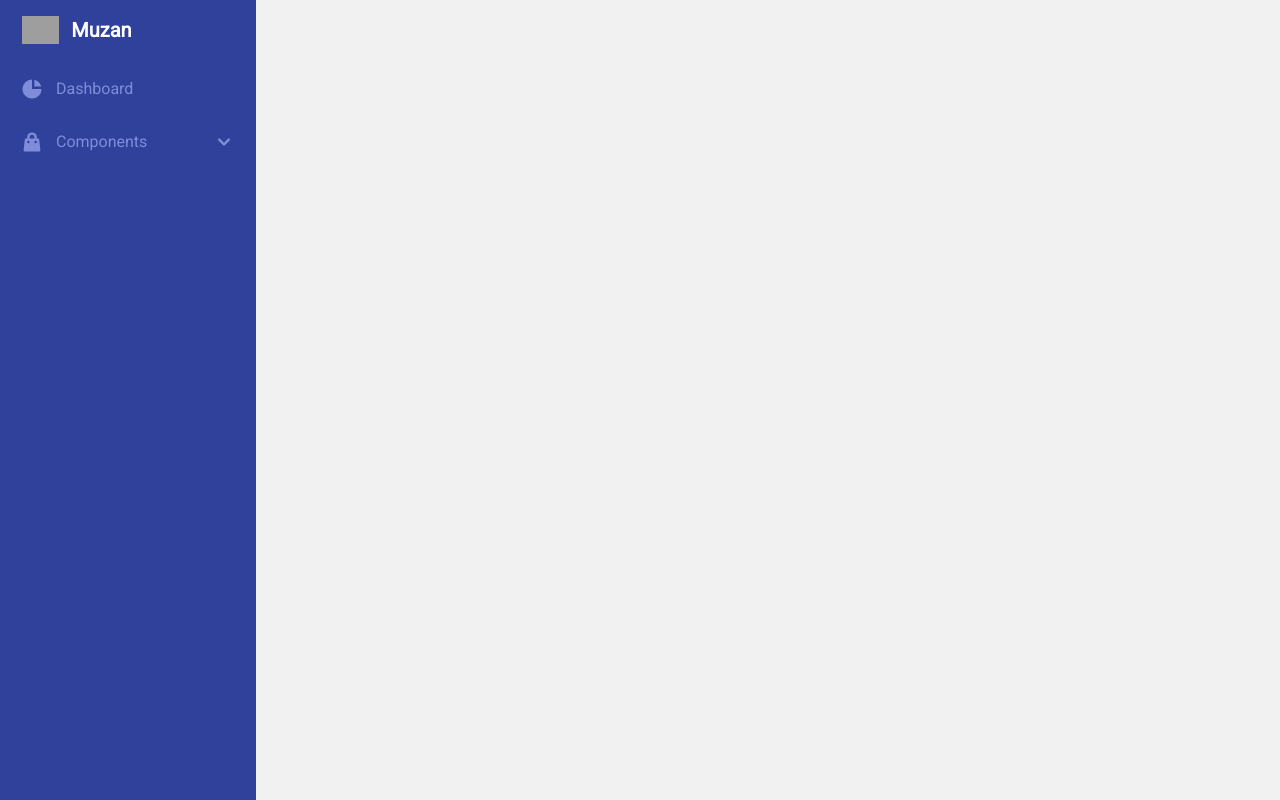
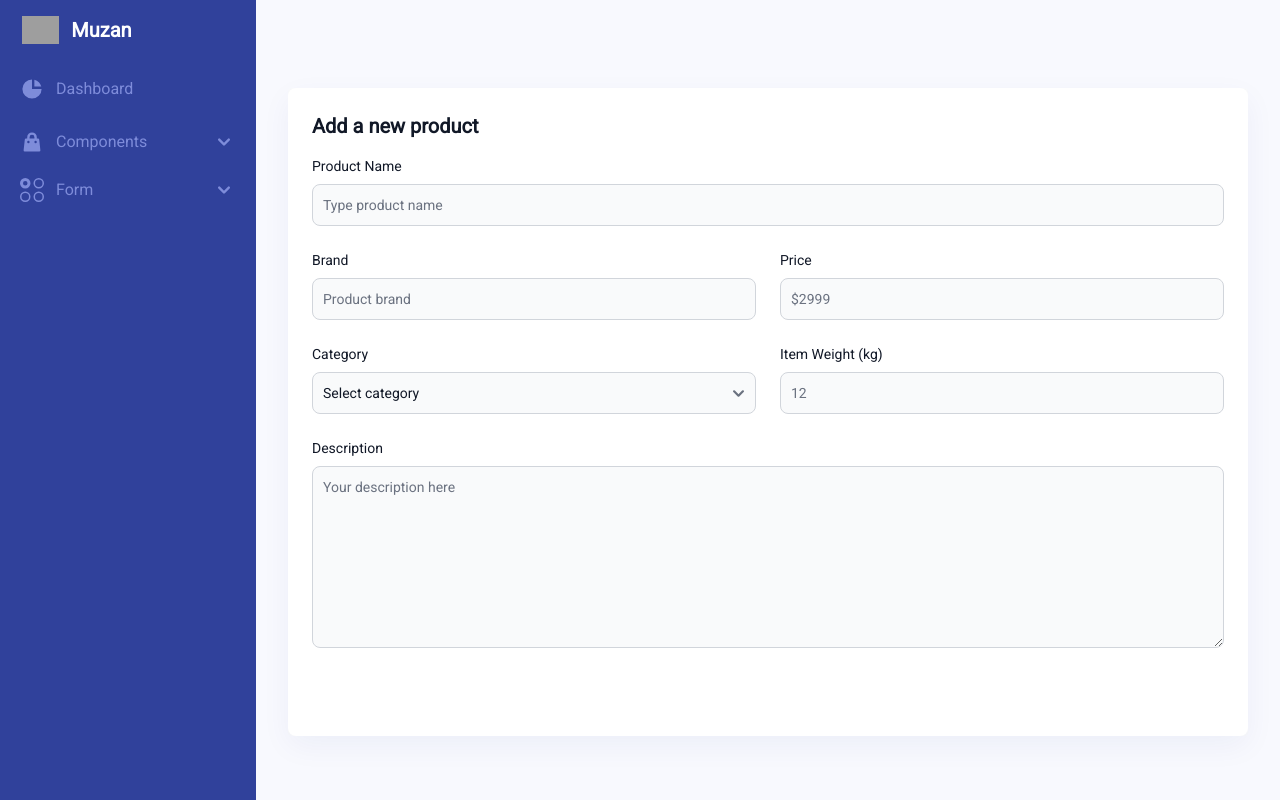
Before and after one commit to Muhammadzaenalrizki/Tea, a Vue app: page /forms in a window 1280 px wide. Built offline with nearby package versions, Linux system fonts and the light colour scheme; grey boxes are pictures that could not be loaded; a web font is replaced by a local one.

Commit message:
+update sidebar,+forms

```diff
--- a/src/assets/main.css
+++ b/src/assets/main.css
@@ -23,6 +23,6 @@ font-family: 'Roboto', sans-serif;
       @apply bg-white rounded-lg text-[#7e8cda];
     }
     .tea-card{
-      @apply p-6 bg-white border  border-gray-200 rounded-lg  dark:bg-gray-800 dark:border-gray-700 shadow-my;
+      @apply p-6 bg-white  rounded-lg  dark:bg-gray-800 dark:border-gray-700 shadow-my;
     }
   }
--- a/src/router/index.js
+++ b/src/router/index.js
@@ -2,6 +2,7 @@ import { createRouter, createWebHistory } from "vue-router";
 import Dashboard from "../views/admin/Dashboard.vue";
 import Alert from "../views/admin/Alert.vue";
 import Button from "../views/admin/Button.vue";
+import Forms from "../views/admin/Forms.vue";
 
 const router = createRouter({
   history: createWebHistory("/"), //test_v
@@ -14,14 +15,19 @@ const router = createRouter({
       component: Dashboard,
     },
     {
-      path: "/alert",
+      path: "/alerts",
       name: "alert",
       component: Alert,
     },
     {
-      path: "/button",
+      path: "/buttons",
       name: "button",
       component: Button,
+    },
+    {
+      path: "/forms",
+      name: "forms",
+      component: Forms,
     },
   ],
   linkActiveClass: "active-menu",
--- a/src/views/admin/Alert.vue
+++ b/src/views/admin/Alert.vue
@@ -3,8 +3,8 @@
         <div class="grid grid-cols-1 gap-1 mb-4">
             <Card>
 
-                <div>
-                    <h3 class="title-component ">Default alert</h3>
+                <h3 class="title-component ">Default alert</h3>
+                <div >
                     <DefaultAlertVue class="text-blue-800 bg-blue-50"> <span class="font-medium">Info alert!</span> Change a
                         few things up and try submitting again.</DefaultAlertVue>
                     <DefaultAlertVue class="text-red-800 bg-red-50"> <span class="font-medium">Info alert!</span> Change a
--- a/src/views/admin/Button.vue
+++ b/src/views/admin/Button.vue
@@ -4,7 +4,7 @@
             <Card>
                 <!-- default buttons -->
                 <h3 class="title-component">Default buttons</h3>
-                <div class="flex">
+                <div class="flex flex-wrap">
                     <button type="button" class="default-button bg-blue-500 text-white hover:bg-blue-700">Default</button>
                     <button type="button" class="default-button bg-red-500 text-white hover:bg-red-700">Default</button>
                     <button type="button" class="default-button bg-green-500 text-white hover:bg-green-700">Default</button>
--- /dev/null
+++ b/src/views/admin/Forms.vue
@@ -0,0 +1,65 @@
+<template>
+    <div>
+        <div class="grid grid-cols-1 gap-1 mb-4">
+            <Card>
+                <h2 class="mb-4 text-xl font-bold text-gray-900 dark:text-white">Add a new product</h2>
+                <form action="#">
+                    <div class="grid gap-4 sm:grid-cols-2 sm:gap-6">
+                        <div class="sm:col-span-2">
+                            <label for="name" class="block mb-2 text-sm font-medium text-gray-900 dark:text-white">Product
+                                Name</label>
+                            <input type="text" name="name" id="name"
+                                class="bg-gray-50 border border-gray-300 text-gray-900 text-sm rounded-lg focus:ring-primary-600 focus:border-primary-600 block w-full p-2.5 dark:bg-gray-700 dark:border-gray-600 dark:placeholder-gray-400 dark:text-white dark:focus:ring-primary-500 dark:focus:border-primary-500"
+                                placeholder="Type product name" required="">
+                        </div>
+                        <div class="w-full">
+                            <label for="brand"
+                                class="block mb-2 text-sm font-medium text-gray-900 dark:text-white">Brand</label>
+                            <input type="text" name="brand" id="brand"
+                                class="bg-gray-50 border border-gray-300 text-gray-900 text-sm rounded-lg focus:ring-primary-600 focus:border-primary-600 block w-full p-2.5 dark:bg-gray-700 dark:border-gray-600 dark:placeholder-gray-400 dark:text-white dark:focus:ring-primary-500 dark:focus:border-primary-500"
+                                placeholder="Product brand" required="">
+                        </div>
+                        <div class="w-full">
+                            <label for="price"
+                                class="block mb-2 text-sm font-medium text-gray-900 dark:text-white">Price</label>
+                            <input type="number" name="price" id="price"
+                                class="bg-gray-50 border border-gray-300 text-gray-900 text-sm rounded-lg focus:ring-primary-600 focus:border-primary-600 block w-full p-2.5 dark:bg-gray-700 dark:border-gray-600 dark:placeholder-gray-400 dark:text-white dark:focus:ring-primary-500 dark:focus:border-primary-500"
+                                placeholder="$2999" required="">
+                        </div>
+                        <div>
+                            <label for="category"
+                                class="block mb-2 text-sm font-medium text-gray-900 dark:text-white">Category</label>
+                            <select id="category"
+                                class="bg-gray-50 border border-gray-300 text-gray-900 text-sm rounded-lg focus:ring-primary-500 focus:border-primary-500 block w-full p-2.5 dark:bg-gray-700 dark:border-gray-600 dark:placeholder-gray-400 dark:text-white dark:focus:ring-primary-500 dark:focus:border-primary-500">
+                                <option selected="">Select category</option>
+                                <option value="TV">TV/Monitors</option>
+                                <option value="PC">PC</option>
+                                <option value="GA">Gaming/Console</option>
+                                <option value="PH">Phones</option>
+                            </select>
+                        </div>
+                        <div>
+                            <label for="item-weight"
+                                class="block mb-2 text-sm font-medium text-gray-900 dark:text-white">Item Weight
+                                (kg)</label>
+                            <input type="number" name="item-weight" id="item-weight"
+                                class="bg-gray-50 border border-gray-300 text-gray-900 text-sm rounded-lg focus:ring-primary-600 focus:border-primary-600 block w-full p-2.5 dark:bg-gray-700 dark:border-gray-600 dark:placeholder-gray-400 dark:text-white dark:focus:ring-primary-500 dark:focus:border-primary-500"
+                                placeholder="12" required="">
+                        </div>
+                        <div class="sm:col-span-2">
+                            <label for="description"
+                                class="block mb-2 text-sm font-medium text-gray-900 dark:text-white">Description</label>
+                            <textarea id="description" rows="8"
+                                class="block p-2.5 w-full text-sm text-gray-900 bg-gray-50 rounded-lg border border-gray-300 focus:ring-primary-500 focus:border-primary-500 dark:bg-gray-700 dark:border-gray-600 dark:placeholder-gray-400 dark:text-white dark:focus:ring-primary-500 dark:focus:border-primary-500"
+                                placeholder="Your description here"></textarea>
+                        </div>
+                    </div>
+                    <button type="submit"
+                        class="inline-flex items-center px-5 py-2.5 mt-4 sm:mt-6 text-sm font-medium text-center text-white bg-primary-700 rounded-lg focus:ring-4 focus:ring-primary-200 dark:focus:ring-primary-900 hover:bg-primary-800">
+                        Add product
+                    </button>
+                </form>
+            </Card>
+        </div>
+    </div>
+</template>
--- a/src/views/admin/Layout.vue
+++ b/src/views/admin/Layout.vue
@@ -1,7 +1,7 @@
 <template>
   <div>
     <Sidebar />
-    <div class="p-4 min-h-screen sm:ml-64 bg-[#f1f1f1]">
+    <div class="p-4 min-h-screen sm:ml-64 bg-[#F8F9FE]">
       <div class="p-4  rounded-lg dark:border-gray-700 mt-14">
         <slot></slot>
       </div>
--- a/src/views/admin/Sidebar.vue
+++ b/src/views/admin/Sidebar.vue
@@ -38,7 +38,28 @@
 
                 </ul>
             </li>
+            <li>
+                <button type="button"
+                    class="flex items-center w-full p-2 text-menu transition duration-75 rounded-lg group text-menu"
+                    aria-controls="form-example" data-collapse-toggle="form-example">
+                    <svg class="w-6 h-6 bi bi-ui-radios-grid  transition duration-75 text-menu"
+                        xmlns="http://www.w3.org/2000/svg" fill="currentColor" viewBox="0 0 16 16">
+                        <path
+                            d="M3.5 15a2.5 2.5 0 1 0 0-5 2.5 2.5 0 0 0 0 5zm9-9a2.5 2.5 0 1 0 0-5 2.5 2.5 0 0 0 0 5zm0 9a2.5 2.5 0 1 1 0-5 2.5 2.5 0 0 1 0 5zM16 3.5a3.5 3.5 0 1 1-7 0 3.5 3.5 0 0 1 7 0zm-9 9a3.5 3.5 0 1 1-7 0 3.5 3.5 0 0 1 7 0zm5.5 3.5a3.5 3.5 0 1 0 0-7 3.5 3.5 0 0 0 0 7zm-9-11a1.5 1.5 0 1 1 0-3 1.5 1.5 0 0 1 0 3zm0 2a3.5 3.5 0 1 0 0-7 3.5 3.5 0 0 0 0 7z" />
+                    </svg>
+                    <span class="flex-1 ml-3 text-left whitespace-nowrap text-menu" sidebar-toggle-item>Form</span>
+                    <svg sidebar-toggle-item class="w-6 h-6" fill="currentColor" viewBox="0 0 20 20"
+                        xmlns="http://www.w3.org/2000/svg">
+                        <path fill-rule="evenodd"
+                            d="M5.293 7.293a1 1 0 011.414 0L10 10.586l3.293-3.293a1 1 0 111.414 1.414l-4 4a1 1 0 01-1.414 0l-4-4a1 1 0 010-1.414z"
+                            clip-rule="evenodd"></path>
+                    </svg>
+                </button>
+                <ul id="form-example" class="hidden py-2 space-y-2">
+                    <Items title="From Elements" :to="{ name: 'forms' }"></Items>
 
+                </ul>
+            </li>
 
         </MyAside>
 
```
Also changed, not shown: src/views/admin/Dashboard.vue (+3 -6 lines).
